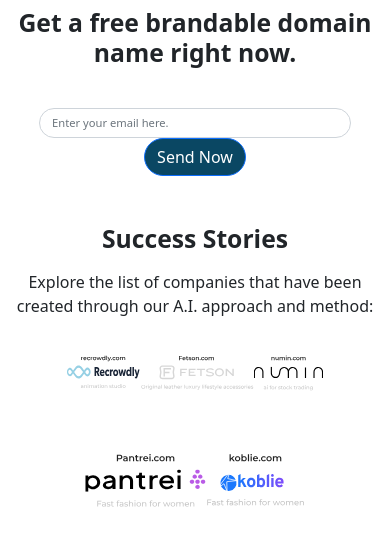
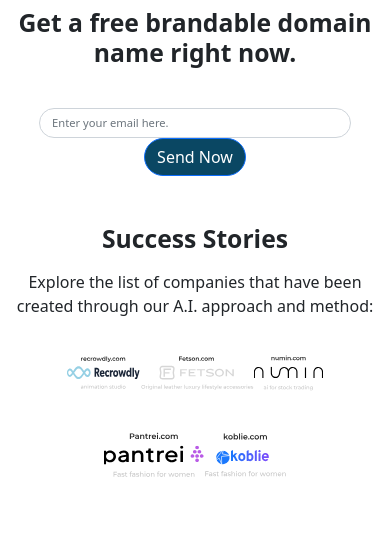
Before and after one commit to ToyinJr/Yodsi__Practice, a plain HTML site: page index.html in a window 390 px wide. Shown: the part 5283-5820 px from the top of the page. After the commit the page ends 5788 px from the top, so only its background shows below. Drawn offline with nearby package versions, Linux system fonts and the light colour scheme.

Commit message:
Add files via upload

```diff
--- a/style.css
+++ b/style.css
@@ -239,6 +239,8 @@ body {
 .section7_images {
     padding-top: 2em;
     display: flex;
+    align-items: center;
+    justify-content: center;
     justify-content: space-between;
 }
 
@@ -374,10 +376,12 @@ body {
 
     .section7_images {
         transform: scale(0.7);
+        justify-content: space-evenly;
     }
 
     .section7_images2 {
-        transform: scale(0.6);
+        padding-top: 0;
+        transform: scale(0.5);
     }
 
 }
```
